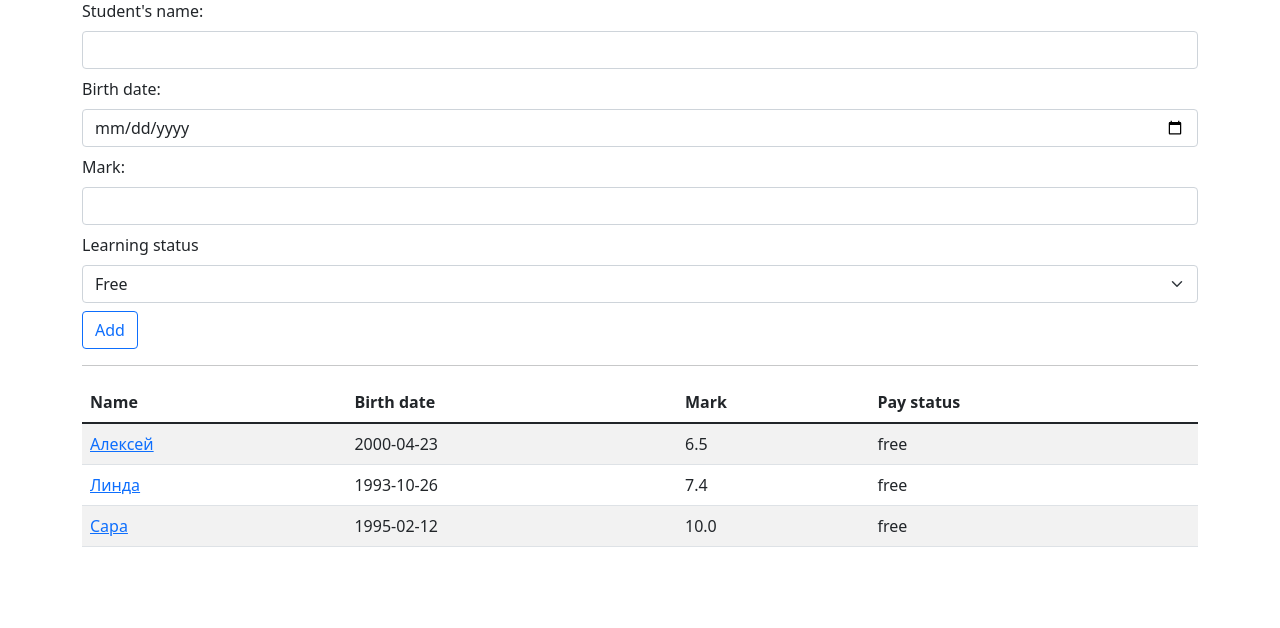
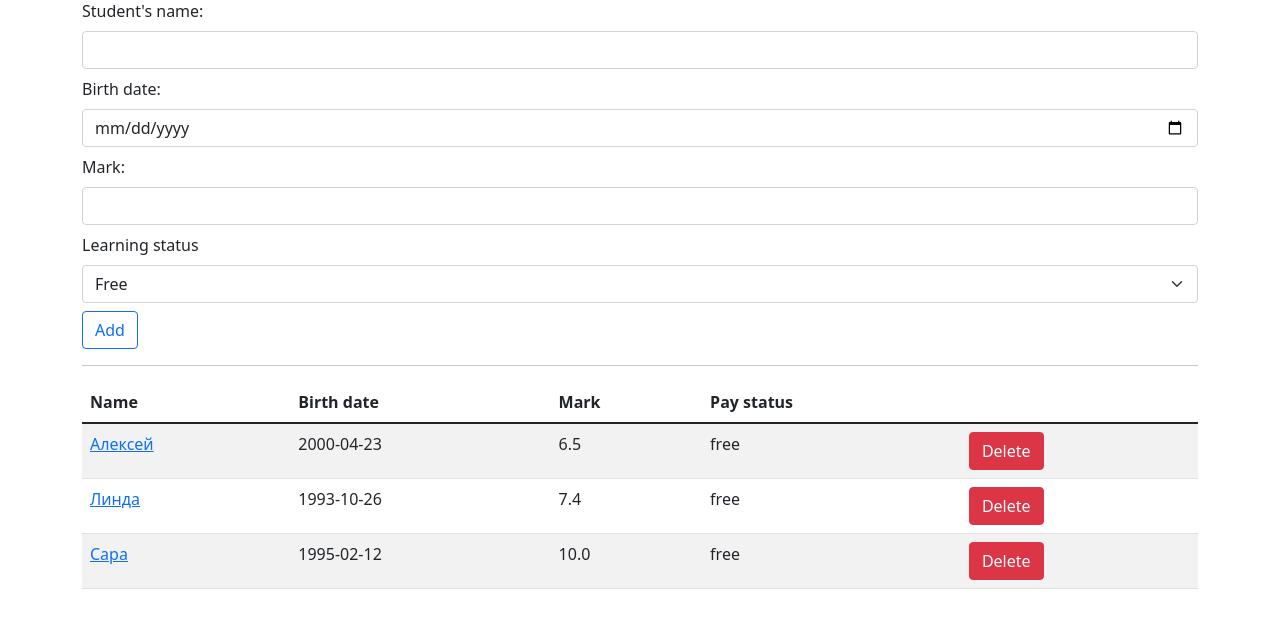
Before and after one commit to rik-code/flask_project_2, a Flask app: page /add-student in a window 1280 px wide. Shown: the part 153-781 px from the top of the page. Run offline with Flask 2, Linux system fonts and the light colour scheme; data comes from the database, SQL or seed files in the repository; both versions use the stored data as it was after the commit.

Commit message:
Adding delete function🗑

```diff
--- a/routes.py
+++ b/routes.py
@@ -62,3 +62,14 @@ def update(id):
 @app.errorhandler(404)
 def error_404(error):
     return render_template('404.html'), 404
+
+
+@app.route('/delete/<int:id>')
+def delete_student(id):
+    student = Students.query.get_or_404(id)
+    try:
+        db.session.delete(student)
+        db.session.commit()
+        return redirect(url_for('add_student'))
+    except:
+        return 'Что-то пошло не так'
--- a/templates/add_students.html
+++ b/templates/add_students.html
@@ -44,6 +44,7 @@
                     <td>{{ student.birth_date }}</td>
                     <td>{{ student.mark }}</td>
                     <td>{{ student.status }}</td>
+                    <td><a href="/delete/{{ student.id }}" class="btn btn-danger">Delete</a></td>
                 </tr>
             {% endfor %}
         </tbody>
```
Also changed, not shown: students.sqlite.
